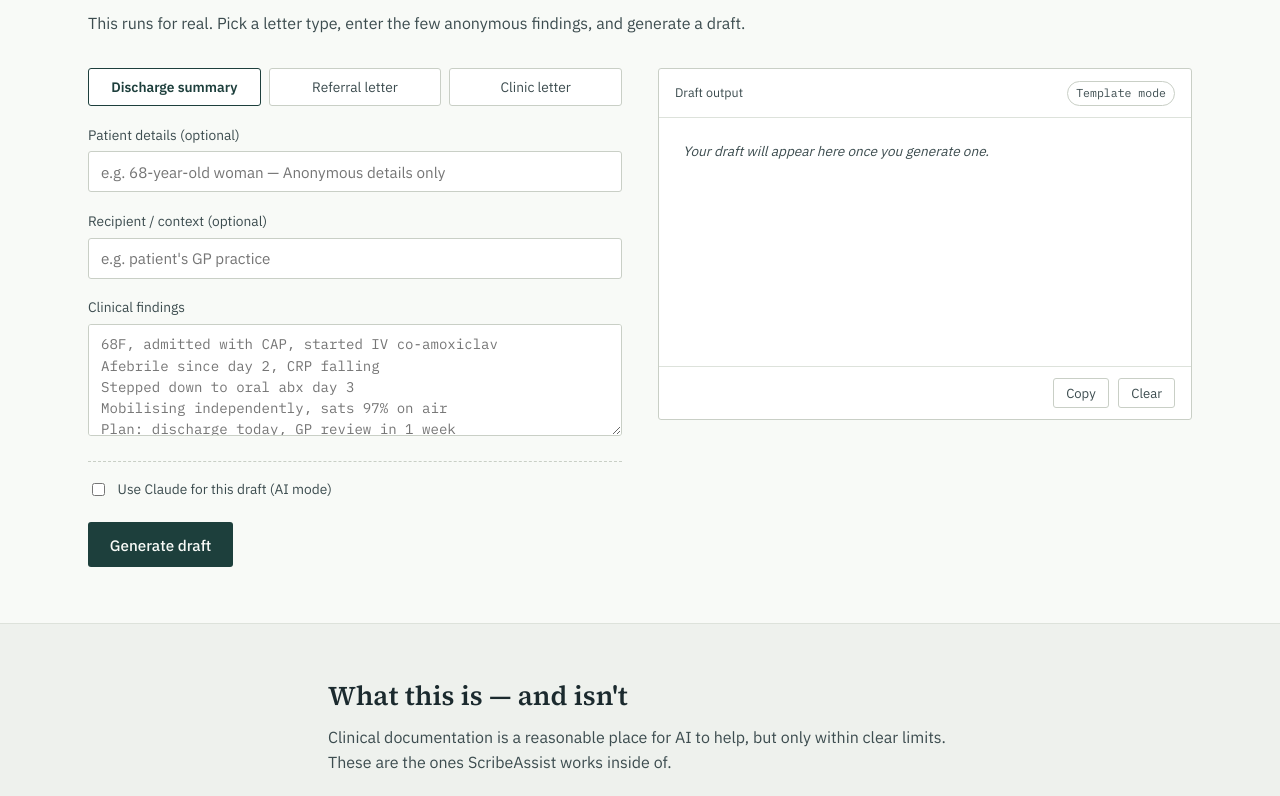
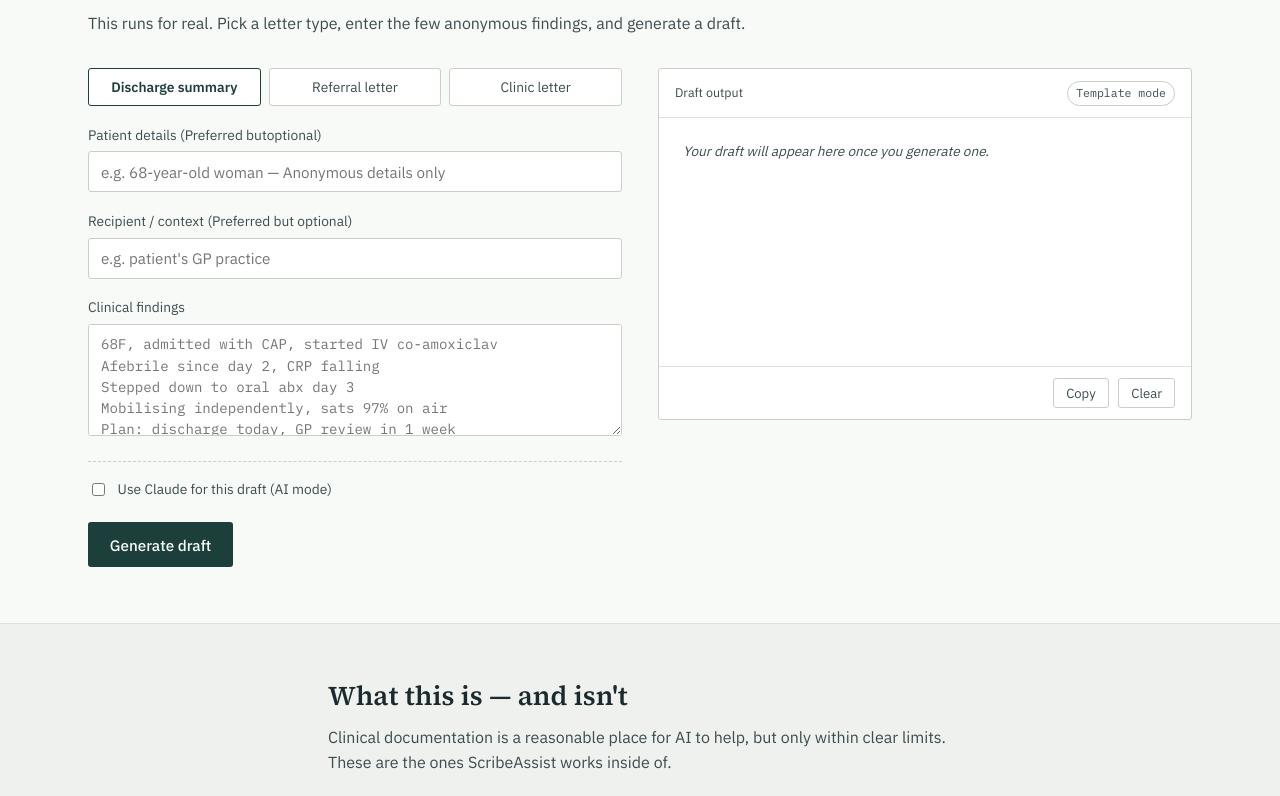
Before and after one commit to ScribeAssist/scribeassist, a website: page index.html in a window 1280 px wide. Shown: the part 1784-2580 px from the top of the page. Drawn offline with Linux system fonts and the light colour scheme.

Commit message:
Update index.html

```diff
--- a/index.html
+++ b/index.html
@@ -105,12 +105,12 @@
           </div>
 
           <div class="field">
-            <label for="patient-info">Patient details (optional)</label>
+            <label for="patient-info">Patient details (Preferred butoptional)</label>
             <input type="text" id="patient-info" placeholder="e.g. 68-year-old woman — Anonymous details only" />
           </div>
 
           <div class="field">
-            <label for="recipient">Recipient / context (optional)</label>
+            <label for="recipient">Recipient / context (Preferred but optional)</label>
             <input type="text" id="recipient" placeholder="e.g. patient's GP practice" />
           </div>
 
@@ -214,7 +214,7 @@ Plan: discharge today, GP review in 1 week"></textarea>
 
 <footer class="site-footer">
   <div class="wrap" style="display:flex; justify-content:space-between; flex-wrap:wrap; gap:0.75rem; width:100%;">
-    <span>ScribeAssist — a student-built prototype, not a certified medical device.</span>
+    <span>ScribeAssist — a prototype, not a certified medical device.</span>
     <span>Built by Suriya, 2026.</span>
   </div>
 </footer>
```
